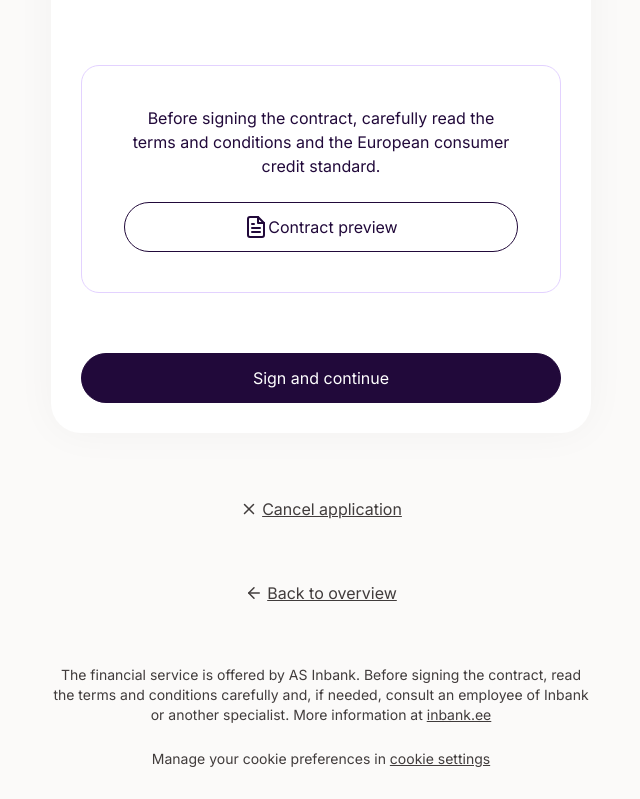
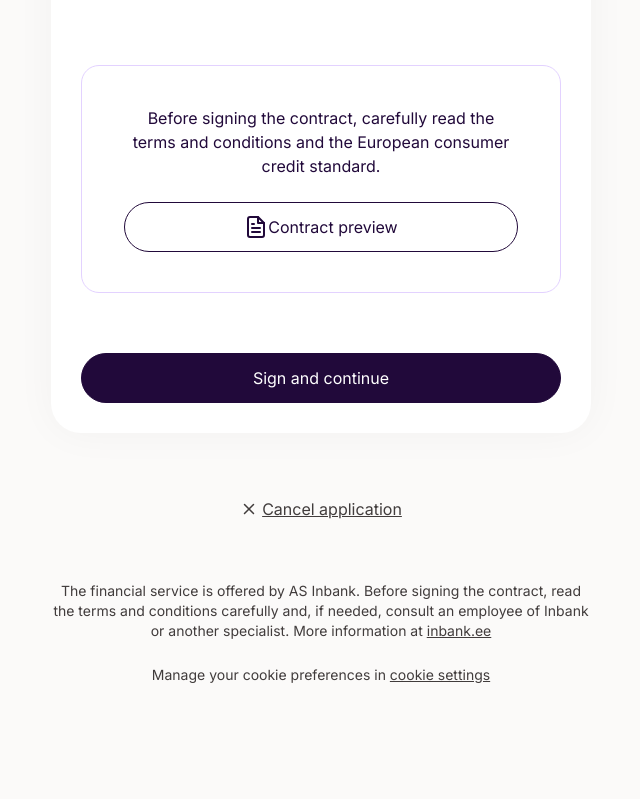
Before and after one commit to rockgomes/inbank-loan-app, a React (Vite) app: page /loan-offer in a window 1280 px wide. Shown: the part 877-1676 px from the top of the page, without its empty margins (319-959 px from the left). After the commit the page ends 1592 px from the top, so only its background shows below. Built offline with nearby package versions, Linux system fonts and the light colour scheme.

Commit message:
refactor: remove 'Back to overview' links from first and offer pages
- Remove back button from Loan Details page (first step, nothing to go back to)
- Remove back button from Loan Offer page
- Keep Cancel application button on Loan Offer page
- Remove unused Icon import from LoanDetailsPage

```diff
--- a/src/pages/LoanDetailsPage/LoanDetailsPage.tsx
+++ b/src/pages/LoanDetailsPage/LoanDetailsPage.tsx
@@ -6,7 +6,6 @@ import { LoanSummaryCard } from "../../components/loan/LoanSummaryCard";
 import { OrderInfoSection } from "../../components/loan/OrderInfoSection";
 import { LegalConsent } from "../../components/loan/LegalConsent";
 import { Button } from "../../components/ui/Button";
-import { Icon } from "../../components/ui/Icon";
 import styles from "./LoanDetailsPage.module.css";
 import { Card } from "../../components";
 
@@ -43,10 +42,6 @@ export function LoanDetailsPage() {
     navigate("/identity");
   };
 
-  const handleBackToOverview = () => {
-    console.log("Back to overview clicked");
-  };
-
   return (
     <PageLayout>
       <div className={styles.content}>
@@ -80,11 +75,6 @@ export function LoanDetailsPage() {
         </Card>
 
         <div className={styles.footer}>
-          <button className={styles.backLink} onClick={handleBackToOverview}>
-            <Icon name="arrow-left" size="sm" />
-            <span>Back to overview</span>
-          </button>
-
           <div className={styles.disclaimers}>
             <p className={styles.disclaimer}>
               The financial service is offered by AS Inbank. Before signing the
--- a/src/pages/LoanOfferPage/LoanOfferPage.tsx
+++ b/src/pages/LoanOfferPage/LoanOfferPage.tsx
@@ -38,10 +38,6 @@ export function LoanOfferPage() {
   const handleCancelApplication = () => {
     // Cancel and go back
     navigate("/");
-  };
-
-  const handleBack = () => {
-    navigate("/decision");
   };
 
   return (
@@ -97,11 +93,6 @@ export function LoanOfferPage() {
             <span>Cancel application</span>
           </button>
 
-          <button className={styles.backLink} onClick={handleBack}>
-            <Icon name="arrow-left" size="sm" />
-            <span>Back to overview</span>
-          </button>
-
           <div className={styles.disclaimers}>
             <p className={styles.disclaimer}>
               The financial service is offered by AS Inbank. Before signing the
```
